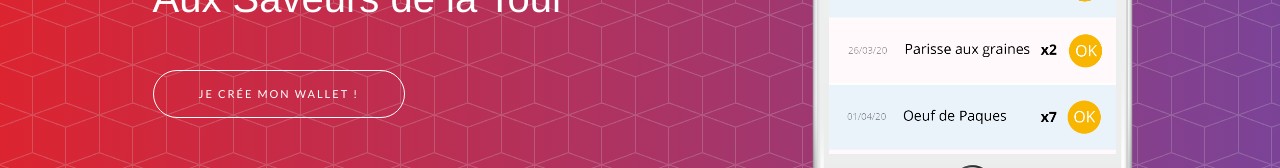
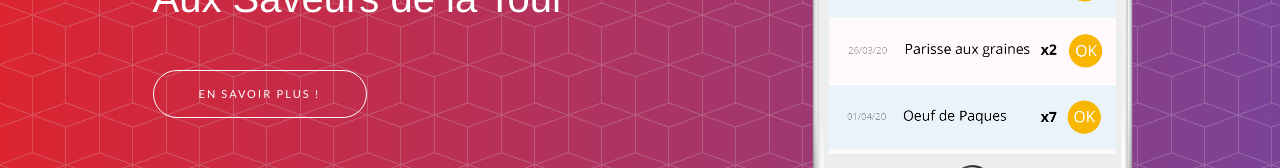
Before and after one commit to CoolCodingCat/aprils-fool, a Gatsby site: page / in a window 1280 px wide. Shown: the part 498-666 px from the top of the page. Built offline with nearby package versions, Linux system fonts and the light colour scheme; Gatsby itself is replaced by a stand-in of ours; a web font is replaced by a local one.

Commit message:
changed cta

```diff
--- a/src/pages/index.js
+++ b/src/pages/index.js
@@ -25,7 +25,7 @@ const IndexPage = () => (
               </h1>
               <div type="id">
               <a href="/endpoint" className="btn btn-outline btn-xl">
-                  Je crée mon Wallet !
+                  En savoir plus !
                 </a>
               </div>
             </div>
```
